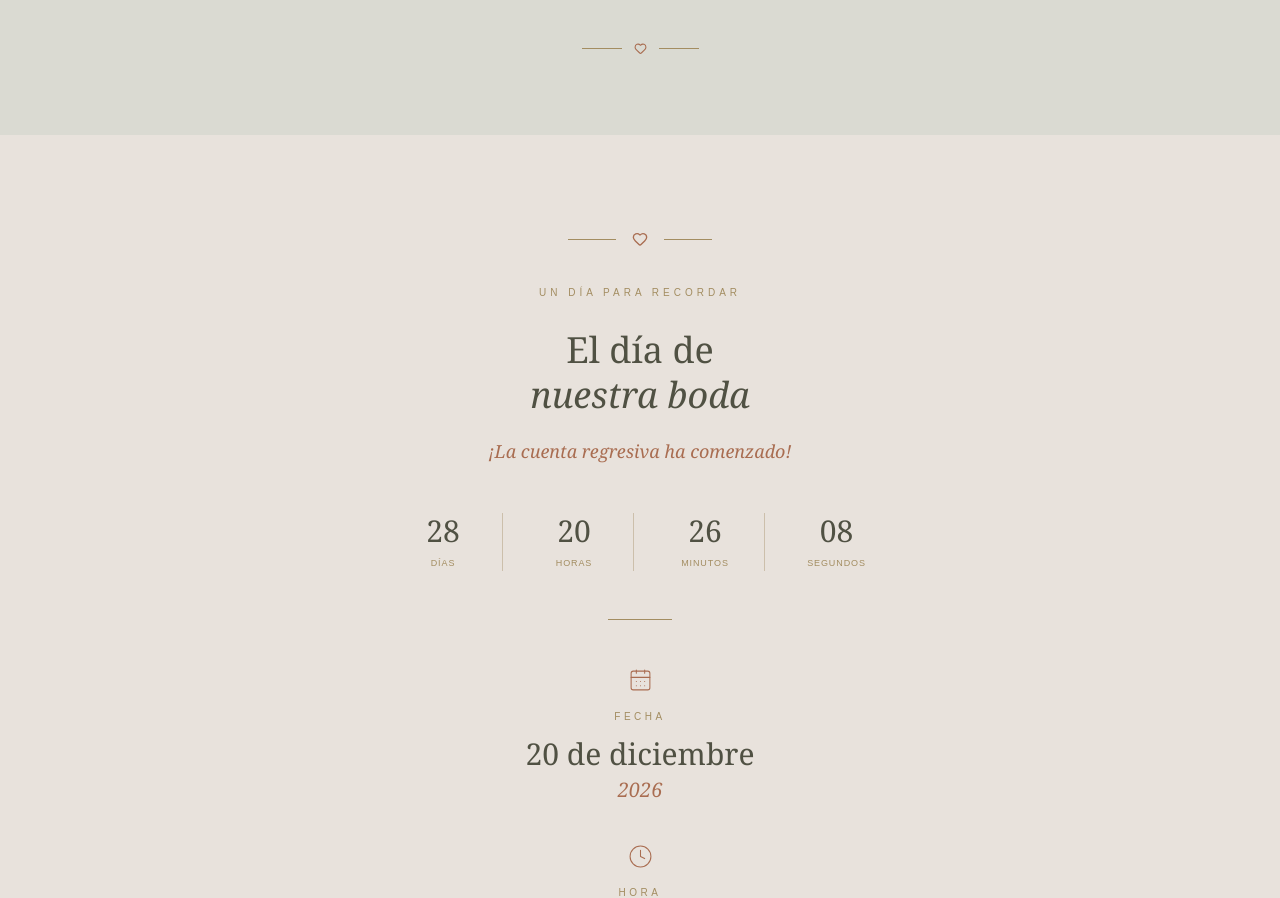
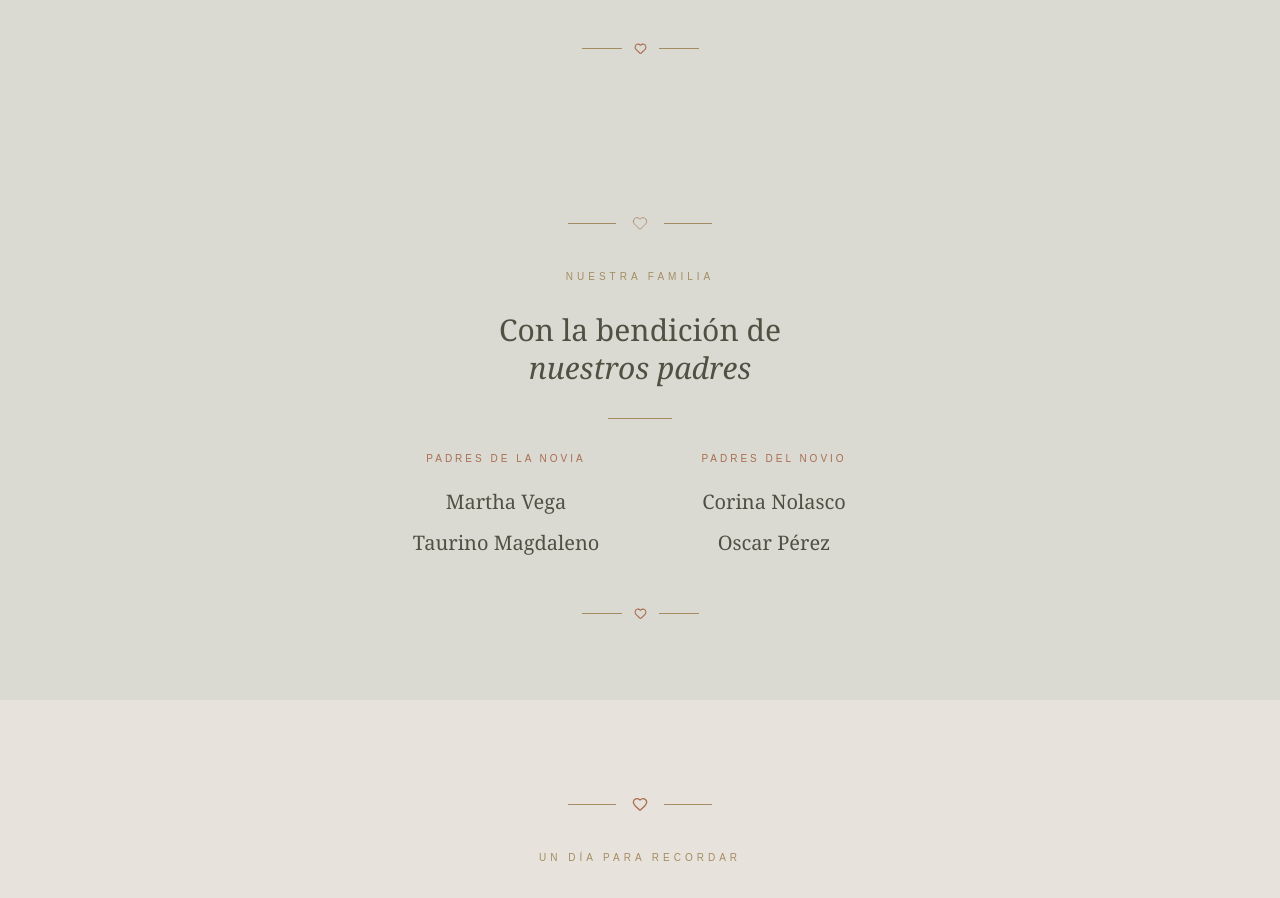
Before and after one commit to PortgasDFer/invitaciones-personales, a React (Vite) app: page /#/1 in a window 1280 px wide. Shown: the part 2080-2978 px from the top of the page. Built offline with nearby package versions, Linux system fonts and the light colour scheme; no server answers.

Commit message:
Add parents section to wedding invitation

```diff
--- a/src/components/invitation/Parents.jsx
+++ b/src/components/invitation/Parents.jsx
@@ -0,0 +1,69 @@
+import { Heart } from 'lucide-react';
+
+function Parents() {
+    return (
+        <section className="bg-[#DADAD2] px-7 py-20">
+            <div className="mx-auto max-w-lg text-center">
+
+                <div className="mb-8 flex items-center justify-center gap-4">
+                    <span className="h-px w-12 bg-[#A38D61]" />
+                    <Heart size={16} strokeWidth={1} className="text-[#A96D51]" />
+                    <span className="h-px w-12 bg-[#A38D61]" />
+                </div>
+
+                <span className="text-[10px] uppercase tracking-[0.4em] text-[#A38D61]">
+                    Nuestra familia
+                </span>
+
+                <h2 className="mt-6 font-serif text-3xl leading-tight text-[#505143]">
+                    Con la bendición de
+                    <br />
+                    <span className="italic">nuestros padres</span>
+                </h2>
+
+                <div className="mx-auto my-8 h-px w-16 bg-[#A38D61]" />
+
+                <div className="grid grid-cols-1 gap-10 sm:grid-cols-2 sm:gap-6">
+
+                    <div>
+                        <h3 className="mb-5 text-[10px] uppercase tracking-[0.3em] text-[#A96D51]">
+                            Padres de la novia
+                        </h3>
+
+                        <p className="font-serif text-xl leading-relaxed text-[#505143]">
+                            Martha Vega
+                        </p>
+
+                        <p className="mt-2 font-serif text-xl leading-relaxed text-[#505143]">
+                            Taurino Magdaleno
+                        </p>
+                    </div>
+
+                    <div>
+                        <h3 className="mb-5 text-[10px] uppercase tracking-[0.3em] text-[#A96D51]">
+                            Padres del novio
+                        </h3>
+
+                        <p className="font-serif text-xl leading-relaxed text-[#505143]">
+                            Corina Nolasco
+                        </p>
+
+                        <p className="mt-2 font-serif text-xl leading-relaxed text-[#505143]">
+                            Oscar Pérez
+                        </p>
+                    </div>
+
+                </div>
+
+                <div className="mt-12 flex items-center justify-center gap-3">
+                    <span className="h-px w-10 bg-[#A38D61]" />
+                    <Heart size={13} className="text-[#A96D51]" />
+                    <span className="h-px w-10 bg-[#A38D61]" />
+                </div>
+
+            </div>
+        </section>
+    );
+}
+
+export default Parents;
--- a/src/pages/Invitation.jsx
+++ b/src/pages/Invitation.jsx
@@ -3,12 +3,14 @@ import InvitationMessage from '../components/invitation/InvitationMessage';
 import EventDetails from '../components/invitation/EventDetails';
 import DressCode from '../components/invitation/DressCode';
 import RSVP from '../components/invitation/RSVP';
+import Parents from '../components/invitation/Parents';
 
 function Invitation() {
     return (
         <main>
             <Hero />
             <InvitationMessage />
+            <Parents />
             <EventDetails />
             <DressCode />
             <RSVP />
```
